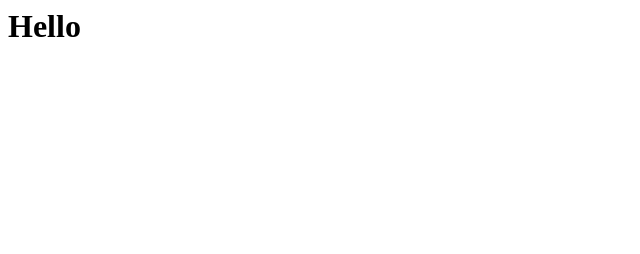
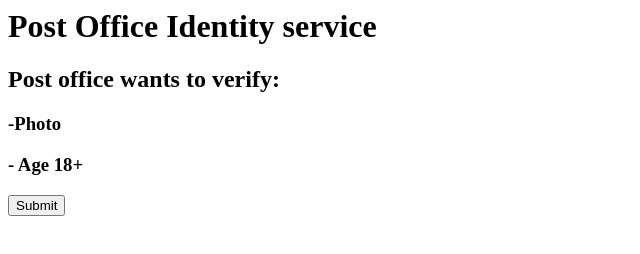
Before and after one commit to alexignat-amido/po-flow, a plain HTML site: page src/index.html in a window 1280 px wide. Shown: the whole page, without its empty margins (0-640 px from the left). Drawn offline with Linux system fonts and the light colour scheme.

Commit message:
Change the Index and qrcode html

```diff
--- a/src/index.html
+++ b/src/index.html
@@ -1,5 +1,13 @@
 <html>
     <head>
-        <h1>Hello</h1>
+        <h1>Post Office Identity service</h1>
+        <body>
+            <h2>Post office wants to verify:</h2>
+            <h3>-Photo</h3>
+            <h3>- Age 18+</h3>
+            <form action="/action_page.php" method="get">
+                <input type="submit" value="Submit">
+            <form>
+        </body>
     </head>
 </html>
```
Also changed, not shown: src/qrcode.html (added, +8 -0 lines).
